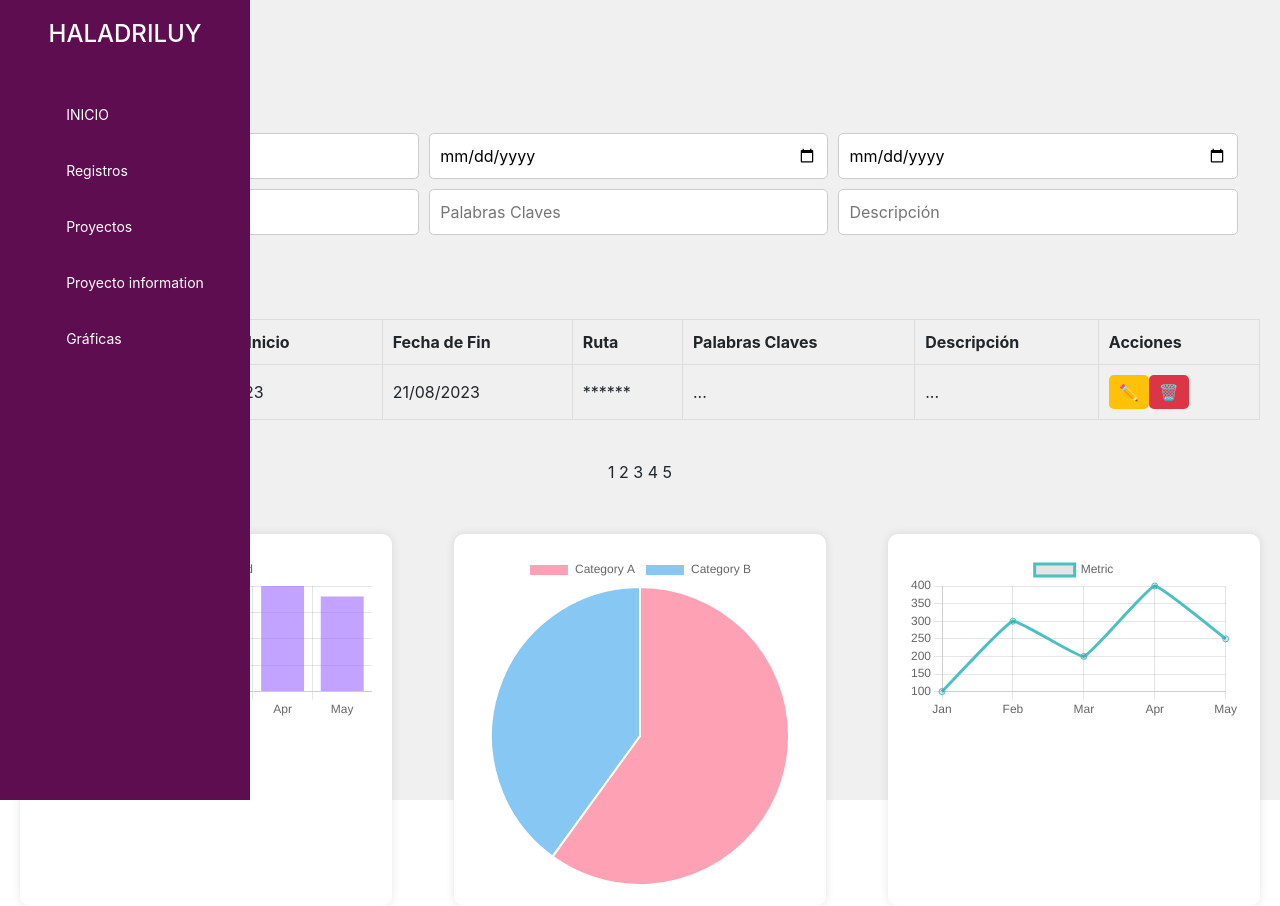
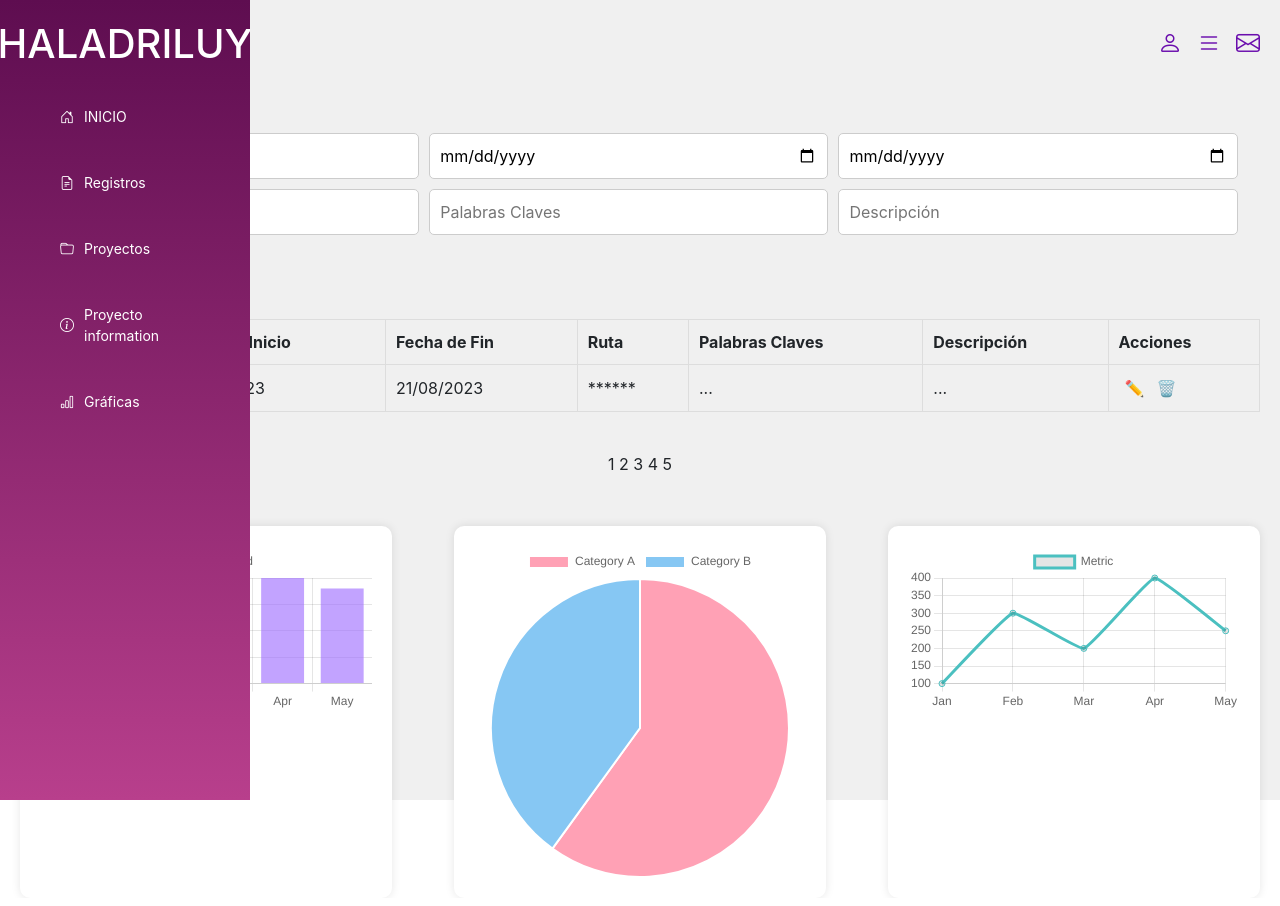
Before and after one commit to HamiltonDiaz/appfrontend, a React (Create React App) app: page /proyectos in a window 1280 px wide. Built offline with nearby package versions, Linux system fonts and the light colour scheme.

Commit message:
Añadir archivos no rastreados

```diff
--- a/src/components/AdministracionProyecto.css
+++ b/src/components/AdministracionProyecto.css
@@ -5,7 +5,7 @@
 
 .sidebar {
   width: 250px;
-  background-color: #5E0D50;
+  background: linear-gradient(180deg, #5E0D50, #B83F8C);
   color: white;
   padding: 20px;
   display: flex;
@@ -13,9 +13,13 @@
   align-items: center;
 }
 
-.sidebar h1 {
+.logo {
   font-size: 24px;
   margin-bottom: 30px;
+}
+
+.logo i {
+  margin-right: 10px;
 }
 
 .sidebar nav ul {
@@ -34,13 +38,17 @@
 .sidebar nav ul li a {
   text-decoration: none;
   color: white;
-  display: block;
-  padding: 10px;
+  display: flex;
+  align-items: center;
 }
 
 .sidebar nav ul li a:hover {
   background-color: #A92A5B;
   transition: background-color 0.3s ease;
+}
+
+.sidebar nav ul li i {
+  margin-right: 10px;
 }
 
 .content {
@@ -49,9 +57,21 @@
   padding: 20px;
 }
 
-header h2 {
+.header {
+  display: flex;
+  justify-content: space-between;
+  align-items: center;
+}
+
+.header h2 {
   font-size: 24px;
   margin-bottom: 20px;
+}
+
+.top-icons i {
+  font-size: 24px;
+  margin-left: 15px;
+  color: #6A0DAD;
 }
 
 .project-form {
@@ -103,6 +123,20 @@ header h2 {
   padding: 10px;
 }
 
+.edit-btn, .delete-btn {
+  background-color: transparent;
+  border: none;
+  cursor: pointer;
+}
+
+.edit-btn i {
+  color: #FFC107;
+}
+
+.delete-btn i {
+  color: #DC3545;
+}
+
 .pagination {
   text-align: center;
   margin-top: 20px;
@@ -121,35 +155,3 @@ header h2 {
   border-radius: 10px;
   box-shadow: 0px 0px 10px rgba(0, 0, 0, 0.1);
 }
-
-.edit-btn {
-  background-color: #FFC107;
-  color: white;
-  border: none;
-  padding: 5px 10px;
-  cursor: pointer;
-  border-radius: 5px;
-}
-
-.delete-btn {
-  background-color: #DC3545;
-  color: white;
-  border: none;
-  padding: 5px 10px;
-  cursor: pointer;
-  border-radius: 5px;
-}
-
-.top-icons {
-  display: flex;
-  gap: 15px;
-  position: absolute;
-  right: 20px;
-  top: 20px;
-}
-
-.top-icons i {
-  font-size: 24px;
-  color: #6A0DAD;
-  cursor: pointer;
-}
--- a/src/components/AdministracionProyecto.js
+++ b/src/components/AdministracionProyecto.js
@@ -1,7 +1,6 @@
 import React from 'react';
 import { Link } from 'react-router-dom';
 import './AdministracionProyecto.css';
-
 import { Bar, Pie, Line } from 'react-chartjs-2';
 import 'chart.js/auto';
 
@@ -57,24 +56,29 @@ return (
         <h1>HALADRILUY</h1>
         <nav>
           <ul>
-            <li><Link to="/">INICIO</Link></li>
-            <li><Link to="/registros">Registros</Link></li>
-            <li><Link to="/proyectos">Proyectos</Link></li>
-            <li><Link to="/proyecto-information">Proyecto information</Link></li>
-            <li><Link to="/graficas">Gráficas</Link></li>
+            <li><Link to="/"><i className="bi bi-house-door"></i> INICIO</Link></li>
+            <li><Link to="/registros"><i className="bi bi-file-earmark-text"></i> Registros</Link></li>
+            <li><Link to="/proyectos"><i className="bi bi-folder"></i> Proyectos</Link></li>
+            <li><Link to="/proyecto-information"><i className="bi bi-info-circle"></i> Proyecto information</Link></li>
+            <li><Link to="/graficas"><i className="bi bi-bar-chart"></i> Gráficas</Link></li>
           </ul>
         </nav>
       </aside>
       <main className="content">
-        <header>
+        <header className="header">
           <h2>PROYECTO</h2>
+          <div className="top-icons">
+            <i className="bi bi-person"></i>
+            <i className="bi bi-list"></i>
+            <i className="bi bi-envelope"></i>
+          </div>
         </header>
         <section className="project-form">
           <button className="new-project-btn">Nuevo Proyecto</button>
           <div className="form-fields">
             <input type="text" placeholder="Título" />
-            <input type="date" placeholder="fechainicio" />
-            <input type="date" placeholder="fechafin" />
+            <input type="date" placeholder="Fecha de Inicio" />
+            <input type="date" placeholder="Fecha de Fin" />
             <input type="text" placeholder="Ruta" />
             <input type="text" placeholder="Palabras Claves" />
             <input type="text" placeholder="Descripción" />
--- a/src/layout/AppLayout.jsx
+++ b/src/layout/AppLayout.jsx
@@ -1,44 +1,49 @@
-import React from 'react'
+import React from 'react';
 import { useAuth } from '../hooks/useAuth';
 import { Link, Outlet } from 'react-router-dom';
-import { Navigate } from 'react-router-dom'
+import { Navigate } from 'react-router-dom';
 
 const AppLayout = () => {
     const { data, isError, isLoading } = useAuth();
 
-    if (isLoading) return 'Cargando...'
+    if (isLoading) return 'Cargando...';
     if (isError) {
         localStorage.removeItem('AUTH_TOKEN');
-        return <Navigate to="login" />
+        return <Navigate to="/login" />;
     }
 
     return (
         <>
             <div className="sidebar">
                 <h5>HALADRILUY <i className="bi bi-gem"></i></h5>
-                <a href="#" className="active"><i className="bi bi-house"></i> INICIO</a>
-                <Link to='/proyecto'>
-                    <i className="bi bi-file-earmark-text"></i>
-                    Proyectos
+                <Link to="/"><i className="bi bi-house"></i> INICIO</Link>
+                <Link to="/proyectos">
+                    <i className="bi bi-file-earmark-text"></i> Proyectos
                 </Link>
-                <a href="#"><i className="bi bi-people"></i> Usuarios</a>
-                <a href="#"><i className="bi bi-info-circle"></i> User Information</a>
-                <a href="#"><i className="bi bi-bar-chart"></i> Gráficas</a>
-                <a href="#"><i className="bi bi-chat-left-text"></i> Comentarios</a>
+                <Link to="/usuarios">
+                    <i className="bi bi-people"></i> Usuarios
+                </Link>
+                <Link to="/user-info">
+                    <i className="bi bi-info-circle"></i> User Information
+                </Link>
+                <Link to="/graficas">
+                    <i className="bi bi-bar-chart"></i> Gráficas
+                </Link>
+                <Link to="/comentarios">
+                    <i className="bi bi-chat-left-text"></i> Comentarios
+                </Link>
             </div>
             <div className="main-content">
-
                 <div className="topbar-icons">
                     <i className="bi bi-people-fill" style={{ color: "#6A0DAD" }}></i>
                     <i className="bi bi-list-task" style={{ color: "#6A0DAD" }}></i>
                     <i className="bi bi-envelope" style={{ color: "black" }}></i>
                     <i className="bi bi-arrow-repeat" style={{ color: "#6A0DAD" }}></i>
                 </div>
-
                 <Outlet context={data} />
             </div>
         </>
-    )
-}
+    );
+};
 
-export default AppLayout
+export default AppLayout;
--- a/src/layout/AuthLayout.jsx
+++ b/src/layout/AuthLayout.jsx
@@ -1,18 +1,18 @@
-import React from 'react'
-import { Navigate, Outlet } from 'react-router-dom'
+import React from 'react';
+import { Navigate, Outlet } from 'react-router-dom';
 
 const AuthLayout = () => {
-
     const isToken = !!localStorage.getItem('AUTH_TOKEN');
 
     if (isToken) {
-        return <Navigate to="/" />
+        return <Navigate to="/" />;
     }
 
+    return (
+        <>
+            <Outlet />
+        </>
+    );
+};
 
-    return (
-        <Outlet />
-    )
-}
-
-export default AuthLayout
+export default AuthLayout;
```
